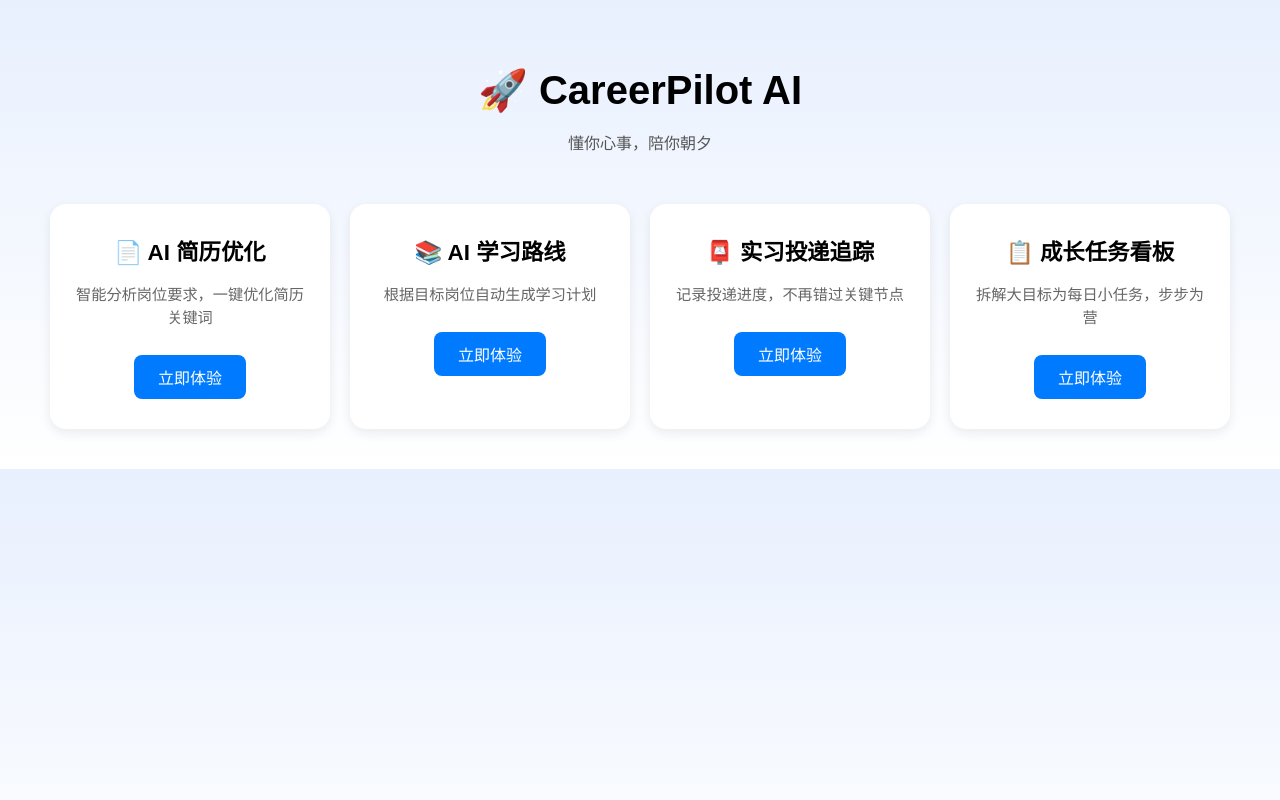
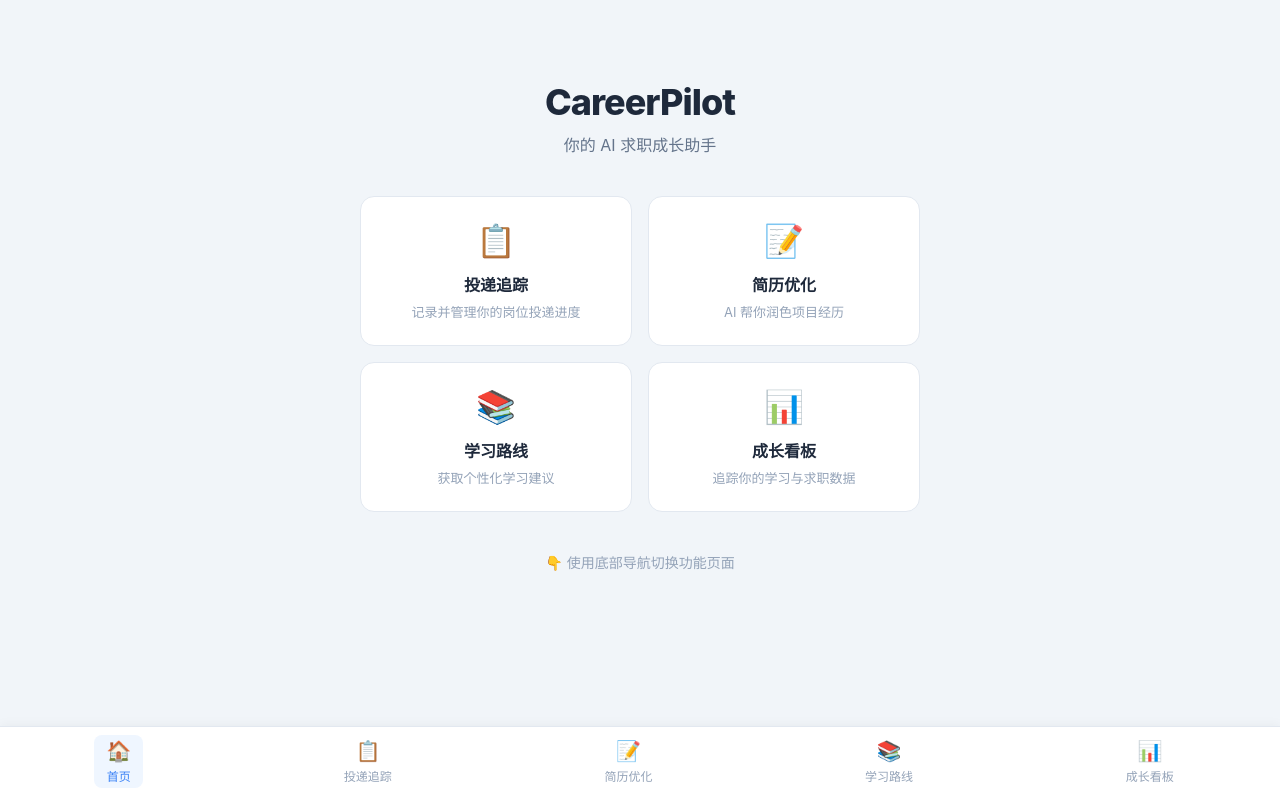
Before and after one commit to kzy-GUI/CareerPilot-AI, a Vue app: page / in a window 1280 px wide. Built offline with nearby package versions, Linux system fonts and the light colour scheme.

Commit message:
optimize- Homepage.vue组件化
删除carditem，组件化homepage

```diff
--- a/src/App.vue
+++ b/src/App.vue
@@ -1,3 +1,46 @@
 <template>
-  <router-view />
+  <!-- 页面主容器 -->
+  <div class="app-container">
+    <!--
+      <router-view /> 是 Vue Router 的渲染出口。
+      根据当前 URL，它会显示路由配置中匹配的组件。
+      例如：
+        / → 显示 HomePage.vue
+        /internship → 显示 InternshipTracker.vue
+        以此类推
+    -->
+    <router-view />
+
+    <!--
+      底部导航组件放置在 <router-view /> 下方，
+      由于它是固定定位，会始终显示在屏幕底部，不受页面滚动影响。
+    -->
+    <BottomNav />
+  </div>
 </template>
+
+<script setup>
+import BottomNav from '@/components/BottomNav.vue'
+</script>
+
+<style>
+/* 全局样式重置 */
+* {
+  margin: 0;
+  padding: 0;
+  box-sizing: border-box;
+}
+
+body {
+  font-family: 'Inter', -apple-system, BlinkMacSystemFont, 'Segoe UI', Roboto, sans-serif;
+  background-color: #f1f5f9;
+  min-height: 100vh;
+  padding-bottom: 70px;  /* 为底部导航栏留出空间，避免内容被遮挡 */
+}
+
+.app-container {
+  max-width: 1200px;
+  margin: 0 auto;
+  padding: 20px;
+}
+</style>
--- /dev/null
+++ b/src/components/BottomNav.vue
@@ -0,0 +1,76 @@
+<template>
+  <nav class="bottom-nav">
+    <router-link to="/" class="nav-item" active-class="nav-item--active">
+      <span class="nav-icon">🏠</span>
+      <span class="nav-text">首页</span>
+    </router-link>
+    <router-link to="/internship" class="nav-item" active-class="nav-item--active">
+      <span class="nav-icon">📋</span>
+      <span class="nav-text">投递追踪</span>
+    </router-link>
+    <router-link to="/resume" class="nav-item" active-class="nav-item--active">
+      <span class="nav-icon">📝</span>
+      <span class="nav-text">简历优化</span>
+    </router-link>
+    <router-link to="/learning" class="nav-item" active-class="nav-item--active">
+      <span class="nav-icon">📚</span>
+      <span class="nav-text">学习路线</span>
+    </router-link>
+    <router-link to="/growth" class="nav-item" active-class="nav-item--active">
+      <span class="nav-icon">📊</span>
+      <span class="nav-text">成长看板</span>
+    </router-link>
+  </nav>
+</template>
+
+<script setup>
+// 底部导航组件无需额外逻辑，路由高亮由 Vue Router 自动处理
+</script>
+
+<style scoped>
+.bottom-nav {
+  position: fixed;
+  bottom: 0;
+  left: 0;
+  right: 0;
+  display: flex;
+  justify-content: space-around;
+  align-items: center;
+  background-color: #ffffff;
+  border-top: 1px solid #e2e8f0;
+  padding: 8px 0 12px;
+  box-shadow: 0 -2px 10px rgba(0, 0, 0, 0.04);
+  z-index: 100;
+}
+
+.nav-item {
+  display: flex;
+  flex-direction: column;
+  align-items: center;
+  gap: 4px;
+  text-decoration: none;
+  color: #94a3b8;
+  font-size: 14px;
+  transition: color 0.2s;
+  padding: 4px 12px;
+  border-radius: 8px;
+}
+
+.nav-icon {
+  font-size: 20px;
+}
+
+.nav-text {
+  font-size: 12px;
+  font-weight: 500;
+}
+
+.nav-item--active {
+  color: #3b82f6;
+  background-color: #eff6ff;
+}
+
+.nav-item:hover {
+  color: #3b82f6;
+}
+</style>
--- a/src/components/CardItem.vue
+++ /dev/null
@@ -1,56 +0,0 @@
-<template>
-  <div class="card">
-    <h2>{{ icon }} {{ title }}</h2>
-    <p>{{ description }}</p>
-    <button @click="$emit('navigate', route)">{{ buttonText }}</button>
-  </div>
-</template>
-
-<script setup>
-defineProps({
-  icon: String,
-  title: String,
-  description: String,
-  buttonText: String,
-  route: String
-})
-
-defineEmits(['navigate'])
-</script>
-
-<style scoped>
-.card {
-  background: white;
-  border-radius: 16px;
-  box-shadow: 0 4px 12px rgba(0,0,0,0.08);
-  padding: 30px 20px;
-  width: 240px;
-  text-align: center;
-}
-
-.card h2 {
-  font-size: 1.4em;
-  margin-top: 0;
-}
-
-.card p {
-  color: #666;
-  font-size: 0.95em;
-  line-height: 1.5;
-}
-
-button {
-  background: #007bff;
-  color: white;
-  border: none;
-  padding: 10px 24px;
-  border-radius: 8px;
-  font-size: 1em;
-  cursor: pointer;
-  margin-top: 10px;
-}
-
-button:hover {
-  background: #0056b3;
-}
-</style>
--- a/src/router/index.ts
+++ b/src/router/index.ts
@@ -1,33 +1,51 @@
-import { createRouter, createWebHistory } from 'vue-router'
+import { createRouter, createWebHistory,type RouteRecordRaw } from 'vue-router'
 
-const routes = [
+// 页面组件导入
+import HomePage from '@/views/HomePage.vue'
+import InternshipTracker from '@/views/InternshipTracker.vue'
+import ResumeOptimizer from '@/views/ResumeOptimizer.vue'
+import LearningPath from '@/views/LearningPath.vue'
+import GrowthBoard from '@/views/GrowthBoard.vue'
+
+/**
+ * 路由表配置
+ * 每个路由对象包含：
+ * - path: URL 路径
+ * - name: 路由名称（可用于编程式导航）
+ * - component: 对应的页面组件
+ */
+const routes: RouteRecordRaw[] = [
   {
     path: '/',
-    name: 'home',
-    component: () => import('@/views/HomePage.vue')
+    name: 'Home',
+    component: HomePage
   },
   {
-    path: '/resume-optimizer',
-    name: 'resume',
-    component: () => import('@/views/ResumeOptimizer.vue')
+    path: '/internship',
+    name: 'Internship',
+    component: InternshipTracker
   },
   {
-    path: '/learning-path',
-    name: 'learning',
-    component: () => import('@/views/LearningPath.vue')
+    path: '/resume',
+    name: 'Resume',
+    component: ResumeOptimizer
   },
   {
-    path: '/internship-tracker',
-    name: 'internship',
-    component: () => import('@/views/InternshipTracker.vue')
+    path: '/learning',
+    name: 'Learning',
+    component: LearningPath
   },
   {
-    path: '/growth-board',
-    name: 'growth',
-    component: () => import('@/views/GrowthBoard.vue')
+    path: '/growth',
+    name: 'Growth',
+    component: GrowthBoard
   }
 ]
 
+/**
+ * 创建路由实例
+ * createWebHistory 使用 HTML5 History 模式（URL 不带 #）
+ */
 const router = createRouter({
   history: createWebHistory(),
   routes
--- a/src/views/HomePage.vue
+++ b/src/views/HomePage.vue
@@ -1,95 +1,100 @@
 <template>
-  <div class="app">
-    <h1>🚀 CareerPilot AI</h1>
-    <p class="subtitle">懂你心事，陪你朝夕</p>
-
-    <div class="cards">
-      <CardItem
-        v-for="card in cards"
-        :key="card.id"
-        :icon="card.icon"
-        :title="card.title"
-        :description="card.description"
-        :buttonText="card.buttonText"
-        :route="card.route"
-        @navigate="goTo"
-      />
+  <div class="home-container">
+    <h1 class="home-title">CareerPilot</h1>
+    <p class="home-subtitle">你的 AI 求职成长助手</p>
+    <div class="home-cards">
+      <div class="home-card">
+        <span class="home-card-icon">📋</span>
+        <h3>投递追踪</h3>
+        <p>记录并管理你的岗位投递进度</p>
+      </div>
+      <div class="home-card">
+        <span class="home-card-icon">📝</span>
+        <h3>简历优化</h3>
+        <p>AI 帮你润色项目经历</p>
+      </div>
+      <div class="home-card">
+        <span class="home-card-icon">📚</span>
+        <h3>学习路线</h3>
+        <p>获取个性化学习建议</p>
+      </div>
+      <div class="home-card">
+        <span class="home-card-icon">📊</span>
+        <h3>成长看板</h3>
+        <p>追踪你的学习与求职数据</p>
+      </div>
     </div>
+    <p class="home-hint">👇 使用底部导航切换功能页面</p>
   </div>
 </template>
 
 <script setup>
-import { ref } from 'vue'
-import { useRouter } from 'vue-router'
-import CardItem from '@/components/CardItem.vue'
-
-const router = useRouter()
-
-const cards = ref([
-  {
-    id: 1,
-    icon: '📄',
-    title: 'AI 简历优化',
-    description: '智能分析岗位要求，一键优化简历关键词',
-    buttonText: '立即体验',
-    route: '/resume-optimizer'
-  },
-  {
-    id: 2,
-    icon: '📚',
-    title: 'AI 学习路线',
-    description: '根据目标岗位自动生成学习计划',
-    buttonText: '立即体验',
-    route: '/learning-path'
-  },
-  {
-    id: 3,
-    icon: '📮',
-    title: '实习投递追踪',
-    description: '记录投递进度，不再错过关键节点',
-    buttonText: '立即体验',
-    route: '/internship-tracker'
-  },
-  {
-    id: 4,
-    icon: '📋',
-    title: '成长任务看板',
-    description: '拆解大目标为每日小任务，步步为营',
-    buttonText: '立即体验',
-    route: '/growth-board'
-  }
-])
-
-function goTo(path) {
-  router.push(path)
-}
+// 首页只做展示，导航功能由底部 BottomNav 组件负责
 </script>
 
-<style>
-body {
-  font-family: Arial, sans-serif;
-  background: linear-gradient(to bottom, #e8f0fe, #ffffff);
-  margin: 0;
-  padding: 40px 20px;
+<style scoped>
+.home-container {
   text-align: center;
+  padding: 60px 20px;
+  max-width: 600px;
+  margin: 0 auto;
 }
 
-h1 {
-  font-size: 2.5em;
-  margin-bottom: 0;
+.home-title {
+  font-size: 36px;
+  font-weight: 800;
+  color: #1e293b;
+  margin-bottom: 8px;
+  letter-spacing: -1px;
 }
 
-.subtitle {
-  color: #555;
-  margin-bottom: 50px;
+.home-subtitle {
+  font-size: 16px;
+  color: #64748b;
+  margin-bottom: 40px;
 }
 
-.cards {
-  display: flex;
-  justify-content: center;
-  gap: 20px;
-  flex-wrap: wrap;
-  max-width: 1200px;
-  margin: 0 auto;
+.home-cards {
+  display: grid;
+  grid-template-columns: repeat(2, 1fr);
+  gap: 16px;
+  margin-bottom: 40px;
+}
+
+.home-card {
+  background: #ffffff;
+  border: 1px solid #e2e8f0;
+  border-radius: 14px;
+  padding: 24px 16px;
+  text-align: center;
+  transition: box-shadow 0.2s;
+}
+
+.home-card:hover {
+  box-shadow: 0 4px 16px rgba(0, 0, 0, 0.06);
+}
+
+.home-card-icon {
+  font-size: 32px;
+  display: block;
+  margin-bottom: 12px;
+}
+
+.home-card h3 {
+  font-size: 16px;
+  font-weight: 600;
+  color: #1e293b;
+  margin-bottom: 6px;
+}
+
+.home-card p {
+  font-size: 13px;
+  color: #94a3b8;
+  margin: 0;
+}
+
+.home-hint {
+  font-size: 14px;
+  color: #94a3b8;
 }
 </style>
```
